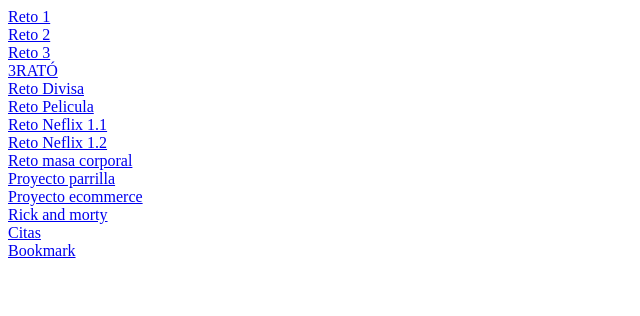
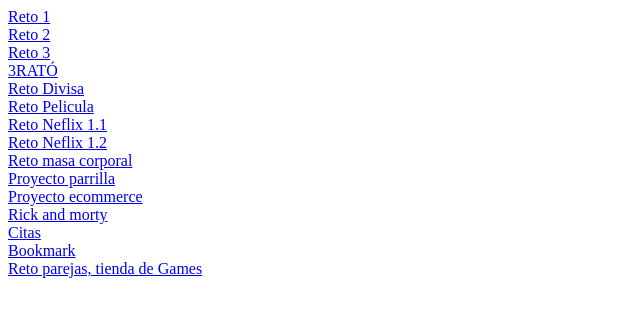
Before and after one commit to Edwin3002/Edwin3002.github.io, a plain HTML site: page index.html in a window 1280 px wide. Shown: the whole page, without its empty margins (0-640 px from the left). Drawn offline with Linux system fonts and the light colour scheme.

Commit message:
Update index.html

```diff
--- a/index.html
+++ b/index.html
@@ -21,6 +21,7 @@
     <a href="./reto-rm/index.html">Rick and morty</a><br>
      <a href="./citas/html/index.html">Citas</a><br>
     <a href="./reto-bookmark/html/index.html">Bookmark</a><br>
+    <a href="./reto-parejas/html/index.html">Reto parejas, tienda de Games</a><br>
 
 </body>
 </html>
```
